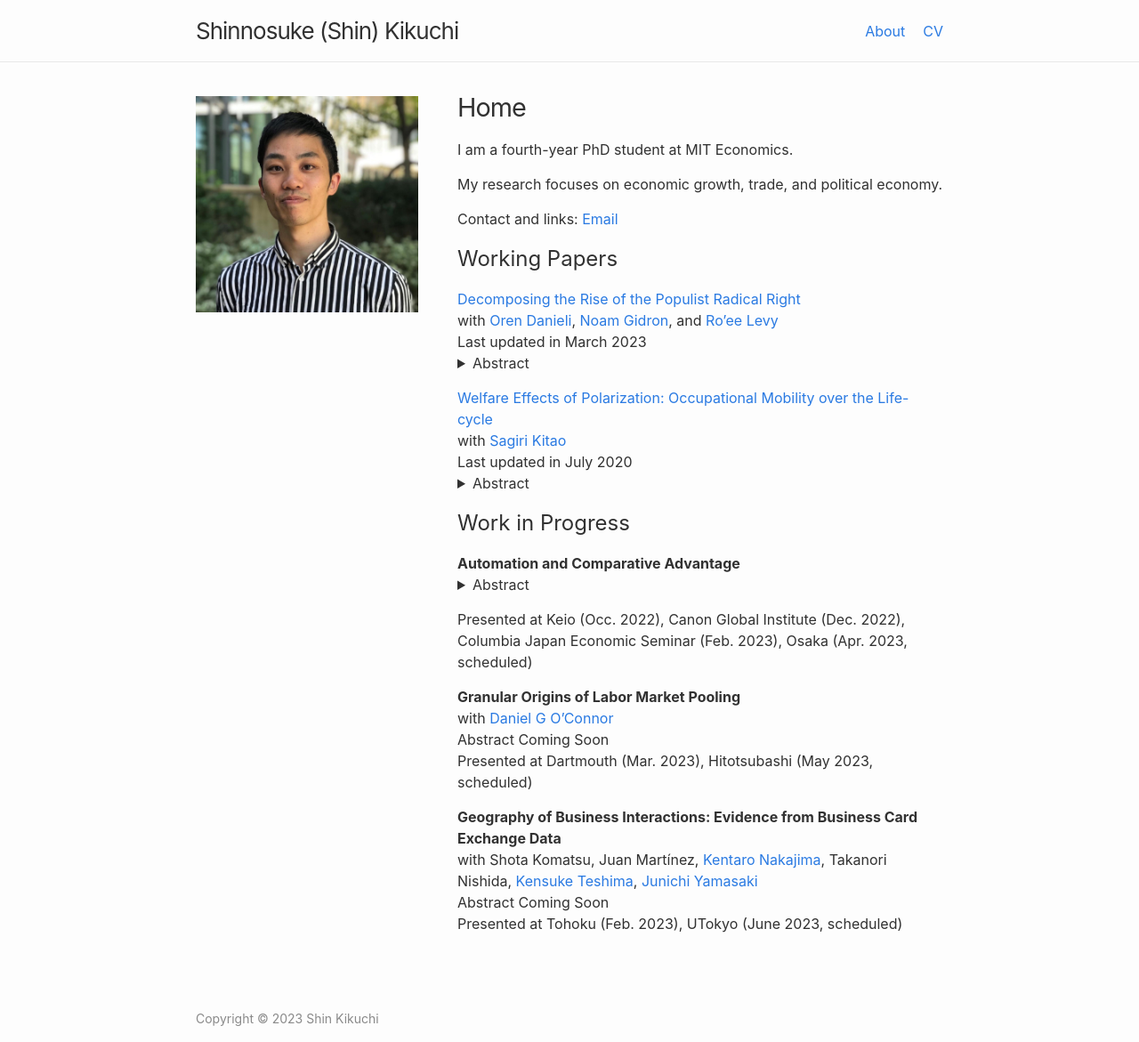
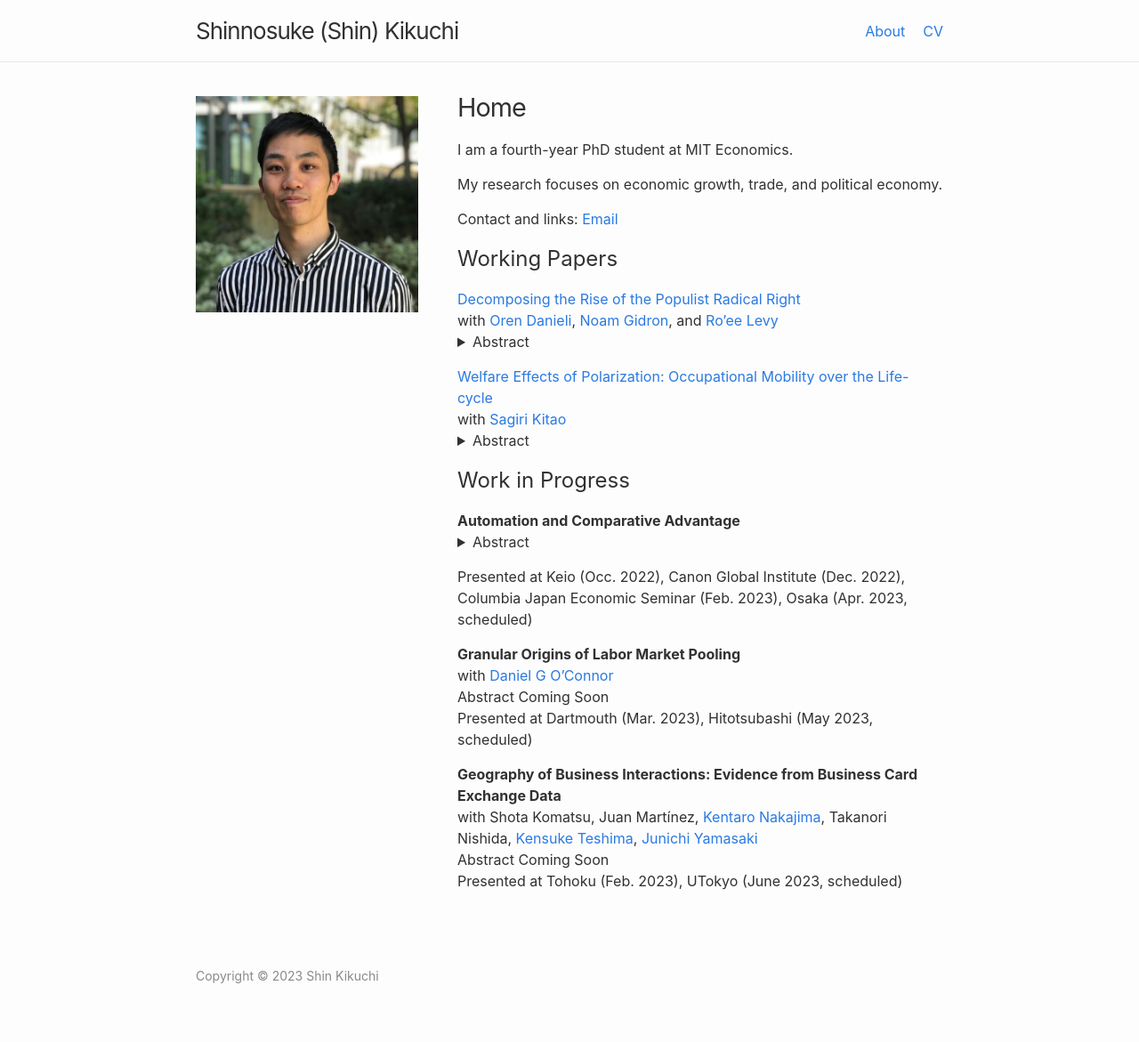
Before and after one commit to shinnkikuchi/shinnkikuchi.github.io, a Jekyll site: the page built from index.md, in a window 1280 px wide. Shown: the whole page at 89% size. Built offline with Jekyll 4.4.1, drawn with Linux system fonts in a browser that asks for light colours; after the commit the page ends 1123 px from its top, so only the background shows below that.

Commit message:
Update index.md

```diff
--- a/index.md
+++ b/index.md
@@ -21,7 +21,6 @@ Contact and links: [Email](mailto:skikuchi@mit.edu)
 with <a href="https://www.orendanieli.com/home" target="_blank">Oren Danieli</a>,
 <a href="https://scholar.harvard.edu/gidron/home" target="_blank">Noam Gidron</a>,
 and <a href="https://www.roeelevy.com/" target="_blank">Ro'ee Levy</a><br>
-Last updated in March 2023<br>
 <details style="margin-bottom: 15px; margin-top: -15px">
 	<summary>Abstract</summary>
 	Support for populist radical right parties in Europe has dramatically increased in the twenty-first century. We decompose the rise of the populist radical right between 2005 and 2020 into four components: changes in party positions, changes in voter attributes (demographics and opinions), changes in voters' priorities, and a residual. We merge two wide data sets on party positions and voter attributes and estimate voter priorities using a probabilistic voting model. We find that shifts in party positions and changes in voter attributes explain only a negligible part of the rise of populist radical right parties. The primary driver behind the success of these parties lies in voters' changing priorities. Particularly, voters are less likely to decide which party to support based on parties' economic positions. Instead, voters---mainly older, non-unionized, low-educated men---increasingly prioritize nativist cultural issues. This allows populist radical right parties to tap into a pre-existing reservoir of culturally conservative voters.
@@ -31,7 +30,6 @@ Last updated in March 2023<br>
 
 <a href="/files/research/KK-ROBOT.pdf" target="_blank">Welfare Effects of Polarization: Occupational Mobility over the Life-cycle</a><br>
 with <a href="https://sites.google.com/site/sagirikitao/home" target="_blank">Sagiri Kitao</a><br>
-Last updated in July 2020<br>
 <details style="margin-bottom: 15px; margin-top: -15px">
 	<summary>Abstract</summary>
 	What are the welfare effects of polarization: wage and employment losses of middle-class workers relative to low- and high-skill groups? We build a model of overlapping generations who choose consumption, savings, labor supply, and occupations over their life-cycles, and accumulate human capital. We simulate a wage shift observed since the early 1980s and investigate individuals’ responses. Polarization improves welfare of young individuals that are high-skilled, while it hurts low-skilled individuals across all ages and especially younger ones. The gain of the high-skilled is larger for generations entering in later periods, who can fully exploit the rising skill premium.
```
